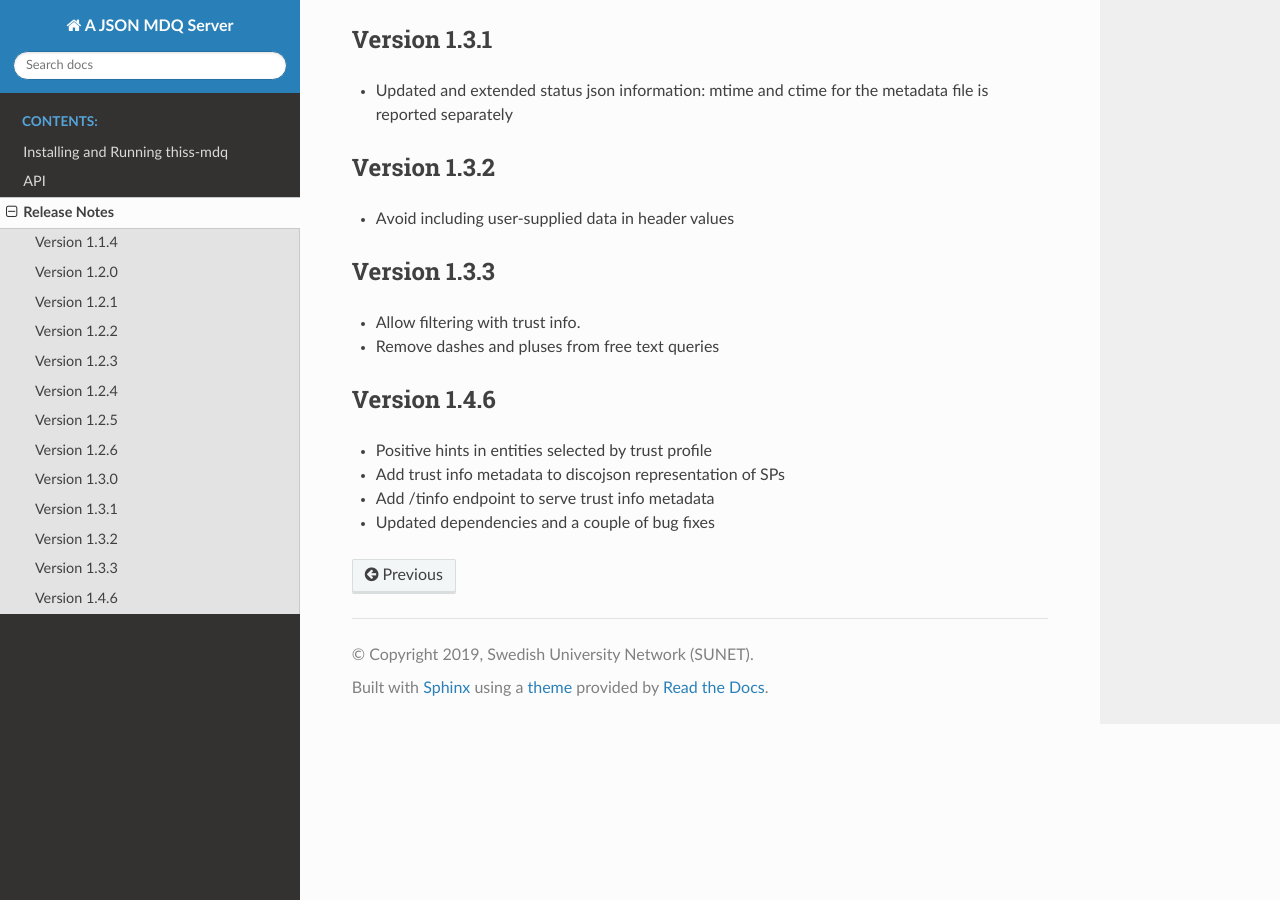
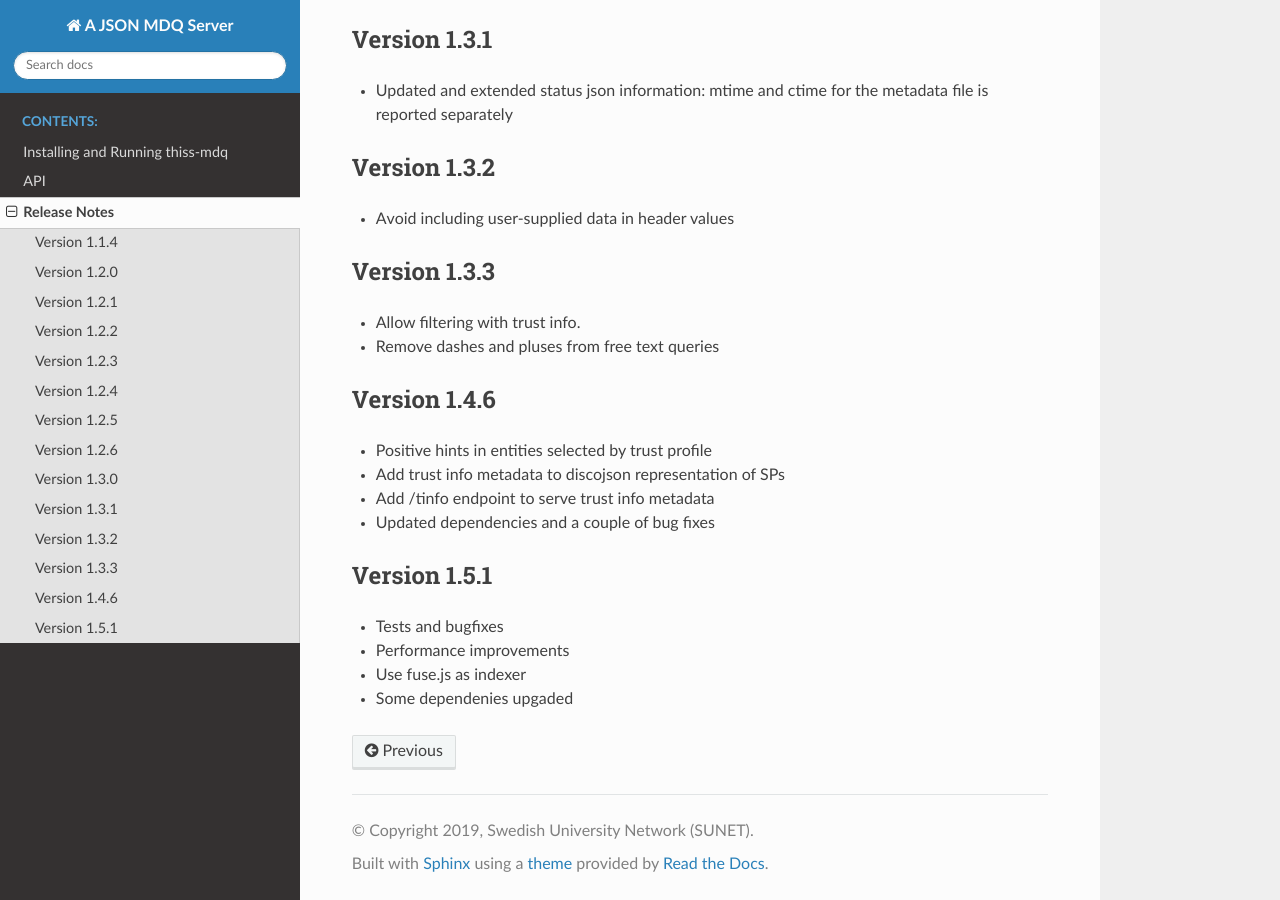
Before and after one commit to TheIdentitySelector/thiss-mdq, a Sphinx documentation site: the page built from docs/releasenotes.rst, in a window 1280 px wide and 900 px high, scrolled down 1169 px. Built offline with Sphinx 7.4.7 and the Read the Docs theme 3.1.0, drawn with Linux system fonts in a browser that asks for light colours.

Commit message:
release notes

```diff
--- a/docs/releasenotes.rst
+++ b/docs/releasenotes.rst
@@ -73,3 +73,11 @@ Version 1.4.6
 * Add trust info metadata to discojson representation of SPs
 * Add /tinfo endpoint to serve trust info metadata
 * Updated dependencies and a couple of bug fixes
+
+Version 1.5.1
+-------------
+
+* Tests and bugfixes
+* Performance improvements
+* Use fuse.js as indexer
+* Some dependenies upgaded
```
